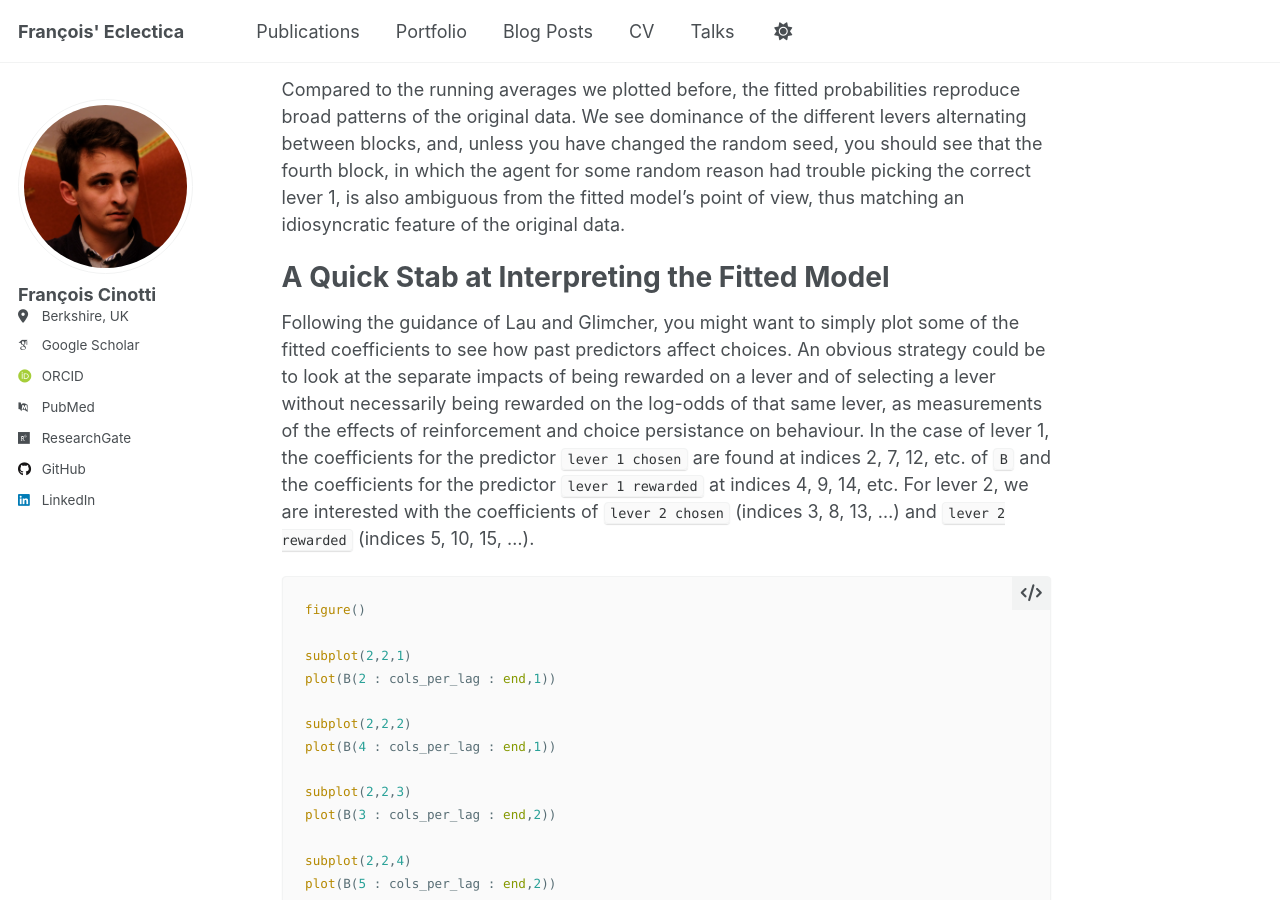
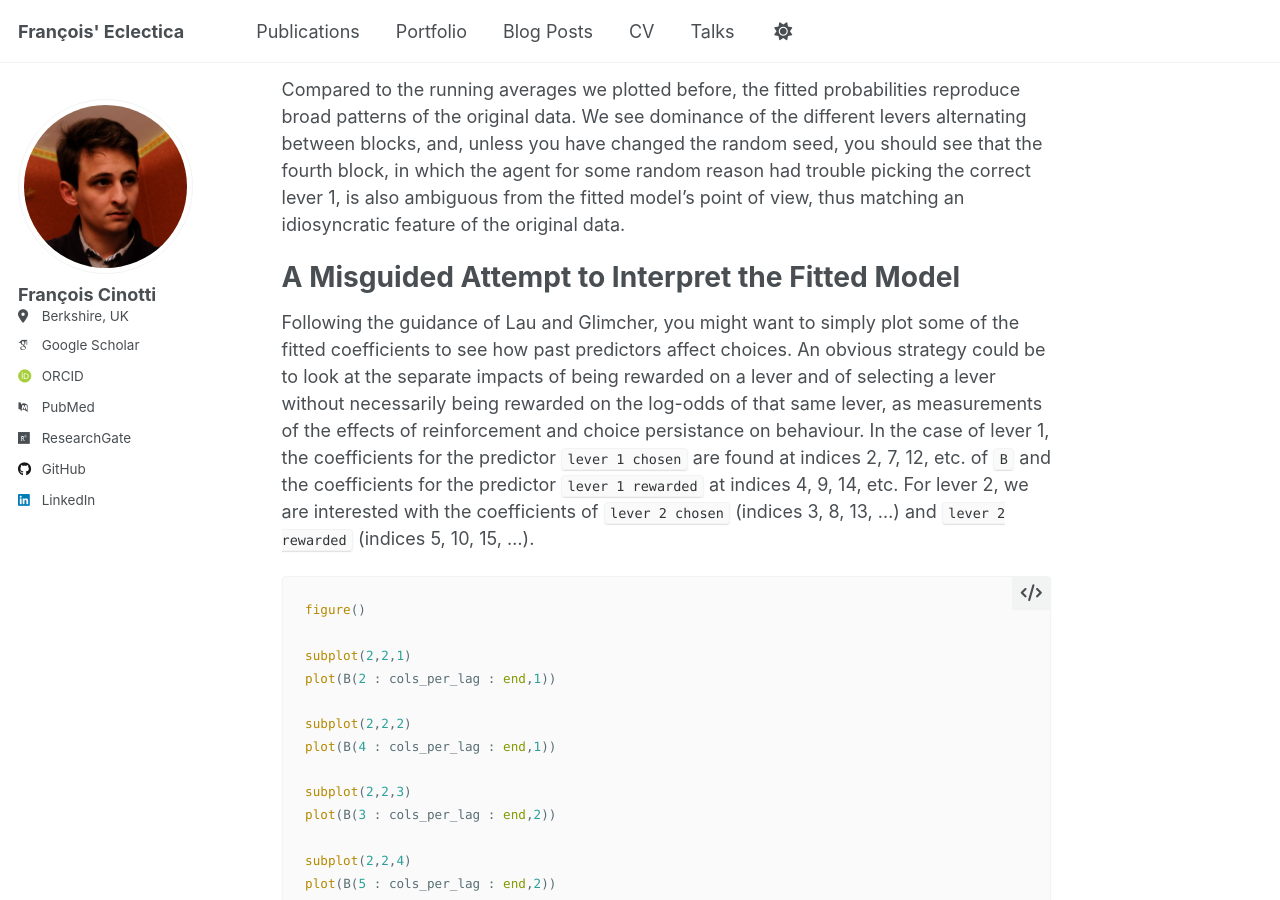
Before and after one commit to frct/frct.github.io, a Jekyll site: the page built from _posts/2026-09-22-Multinomial_Logistic_Regression.md, in a window 1280 px wide and 900 px high, scrolled down 8278 px. Built offline with Jekyll 4.4.1, drawn with Linux system fonts in a browser that asks for light colours; some web fonts are replaced; a script that is not in the unit is left out.

Commit message:
Change section title for model interpretation
Updated section title to better reflect content.

```diff
--- a/_posts/2026-09-22-Multinomial_Logistic_Regression.md
+++ b/_posts/2026-09-22-Multinomial_Logistic_Regression.md
@@ -211,7 +211,7 @@ grid on;
 
 Compared to the running averages we plotted before, the fitted probabilities reproduce broad patterns of the original data. We see dominance of the different levers alternating between blocks, and, unless you have changed the random seed, you should see that the fourth block, in which the agent for some random reason had trouble picking the correct lever 1, is also ambiguous from the fitted model's point of view, thus matching an idiosyncratic feature of the original data.
 
-# A Quick Stab at Interpreting the Fitted Model
+# A Misguided Attempt to Interpret the Fitted Model
 
 Following the guidance of Lau and Glimcher, you might want to simply plot some of the fitted coefficients to see how past predictors affect choices. An obvious strategy could be to look at the separate impacts of being rewarded on a lever and of selecting a lever without necessarily being rewarded on the log-odds of that same lever, as measurements of the effects of reinforcement and choice persistance on behaviour. In the case of lever 1, the coefficients for the predictor `lever 1 chosen` are found at indices 2, 7, 12, etc. of `B` and the coefficients for the predictor `lever 1 rewarded` at indices 4, 9, 14, etc. For lever 2, we are interested with the coefficients of `lever 2 chosen` (indices 3, 8, 13, ...) and `lever 2 rewarded` (indices 5, 10, 15, ...).
 
```
